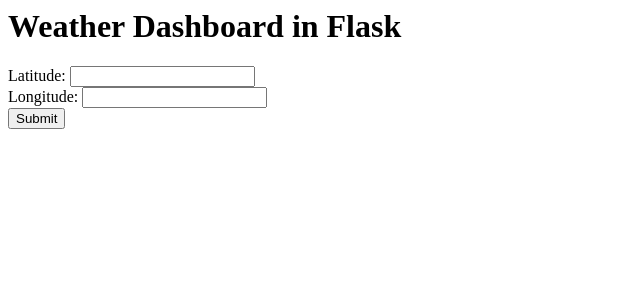
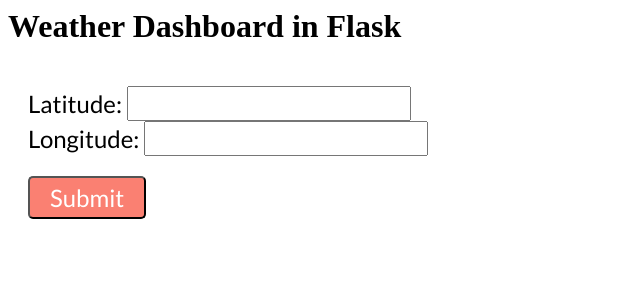
Before and after one commit to danlhennessy/flaskweatherdash, a Flask app: page / in a window 1280 px wide. Shown: the top 300 px of the page, without its empty margins (0-640 px from the left). Run offline with Flask 2, Linux system fonts and the light colour scheme.

Commit message:
adding some css

```diff
--- /dev/null
+++ b/static/styles/home.css
@@ -0,0 +1,25 @@
+
+h2 {
+    padding-left: 20px;
+}
+
+.weatherText {
+    font-family: 'Lato', 'sans-serif';
+    font-size: 24px;
+}
+
+#weatherForm {
+    padding: 20px;
+}
+
+#weatherSubmit {
+    color: white;
+    background-color: #fa8072;
+    padding: 5px 20px;
+    border-radius: 5px;
+    margin-top: 20px;
+}
+
+#weatherSubmit:hover {
+    cursor: pointer;
+}
--- a/templates/home.html
+++ b/templates/home.html
@@ -1,14 +1,16 @@
 <html>
 <head>
     <title>Weather Dashboard</title>
+    <link rel="stylesheet" type="text/css" href = "{{ url_for('static', filename = 'styles/home.css') }}">
+    <link href="https://fonts.googleapis.com/css2?family=Lato:wght@400;700&display=swap" rel="stylesheet">
 </head>
 
 <body>
     <h1>Weather Dashboard in Flask</h1>
-    <form action = "{{ url_for('render') }}" method = "post">
-        Latitude: <input type="text" name = "latitude"><br>
-        Longitude: <input type="text" name = "longitude"><br>
-        <input type = "submit" value = "Submit">
+    <form class = "weatherText" id = "weatherForm" action = "{{ url_for('render') }}" method = "post">
+        Latitude: <input class = "weatherText" id = "weatherInput" type="text" name = "latitude"><br>
+        Longitude: <input class = "weatherText" id = "weatherInput" type="text" name = "longitude"><br>
+        <input class = "weatherText" id = "weatherSubmit" type = "submit" value = "Submit">
 
     </form>
 <body>
--- a/templates/results.html
+++ b/templates/results.html
@@ -1,10 +1,12 @@
 <html>
 <head>
     <title>Weather Results</title>
+    <link rel="stylesheet" type="text/css" href="{{ url_for('static', filename='styles/results.css') }}">
+    <link href="https://fonts.googleapis.com/css2?family=Lato:wght@400;700&display=swap" rel="stylesheet">
 </head>
 
 <body>
-<div>
+<div id="weatherResults">
     <h3>Weather in {{ location }} </h3>
     <h2>
         Minimum Temperature: {{ mintemp0 }} ° C
```
Also changed, not shown: static/styles/results.css (added, +10 -0 lines).
